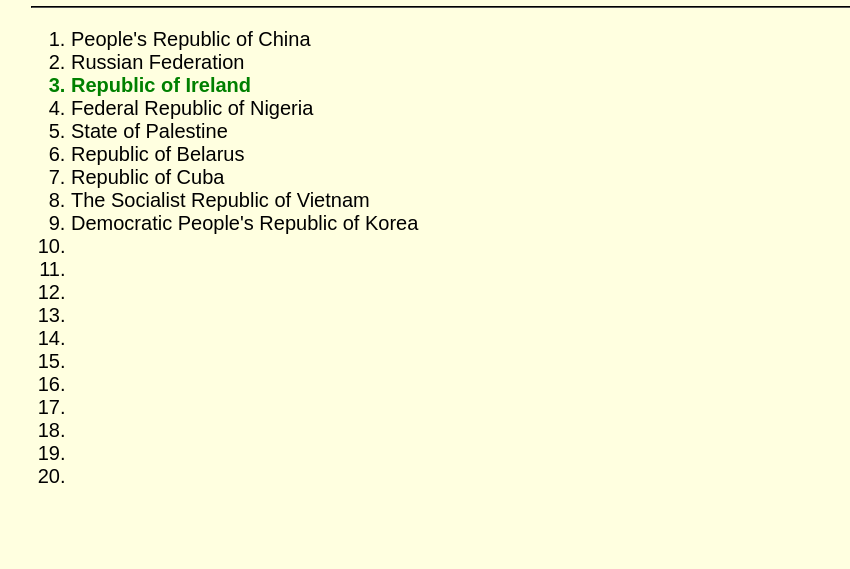
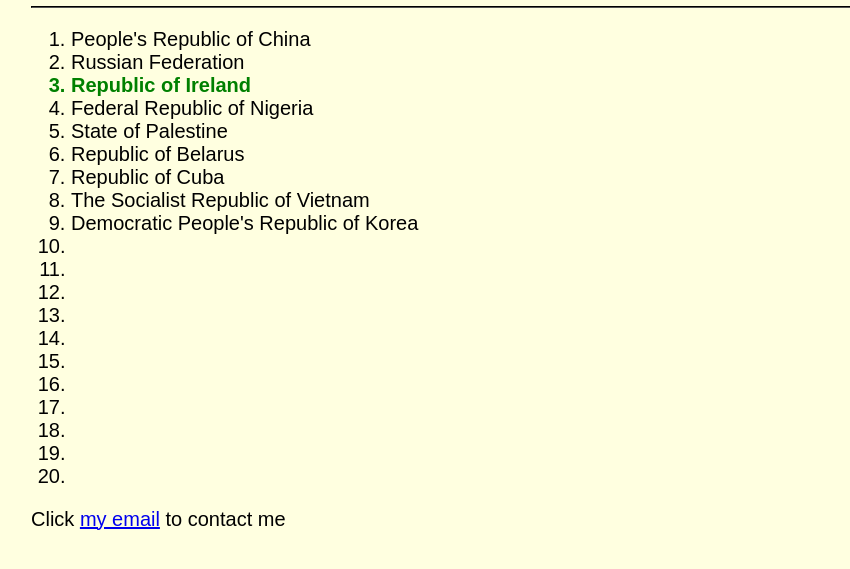
Before and after one commit to Zach-Steal123/Website, a plain HTML site: page index.html in a window 1280 px wide. Shown: the part 133-702 px from the top of the page, without its empty margins (9-859 px from the left). Drawn offline with Linux system fonts and the light colour scheme.

Commit message:
Add files via upload

```diff
--- a/index.html
+++ b/index.html
@@ -32,5 +32,9 @@
       <li></li>
       <li></li>
     </ol>
+    <p>
+      Click <a href="mailto:zikorachimdieaekwe@gmail.com">my email</a> to
+      contact me
+    </p>
   </body>
 </html>
```
